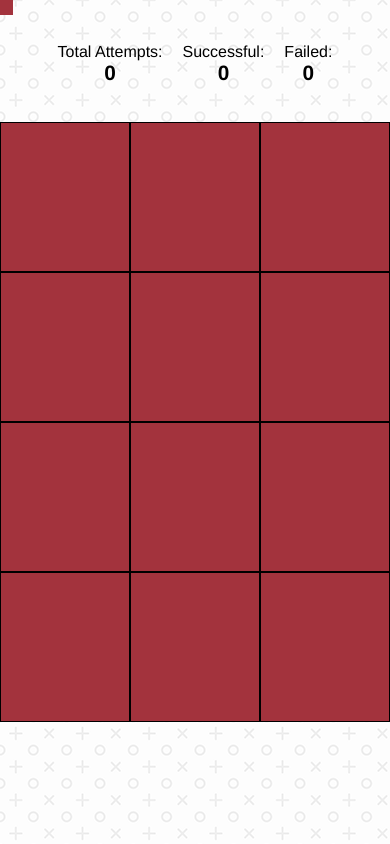
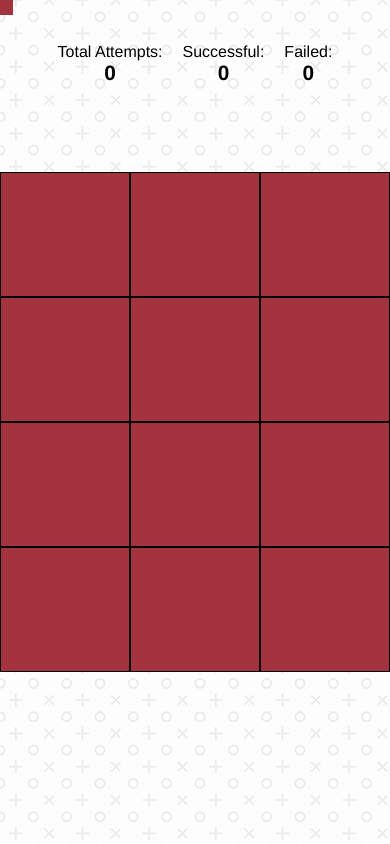
Before and after one commit to szildaniel/flip-game, a Next.js app: page /game in a window 390 px wide. Built offline with nearby package versions, Linux system fonts and the light colour scheme.

Commit message:
changed size of gameTiles on mobile devices

```diff
--- a/pages/_app.js
+++ b/pages/_app.js
@@ -54,7 +54,7 @@ const GlobalStyle = createGlobalStyle`
   overflow: hidden;
   color: white;
   width: 100%;
-  height: 150px;
+  height: 125px;
   display:flex;
   justify-content: center;
   align-items: center;
--- a/styles/Styled.Tiles.js
+++ b/styles/Styled.Tiles.js
@@ -68,7 +68,7 @@ export const FlippedDiv = styled.div`
 
 export const CardWrapper = styled.div`
   width: 100%;
-  height: 150px;
+  height: 125px;
   cursor: ${(props) => (props.isClickable ? "pointer" : "arrow")};
   position: relative;
   @media ${device.laptop}{
```
